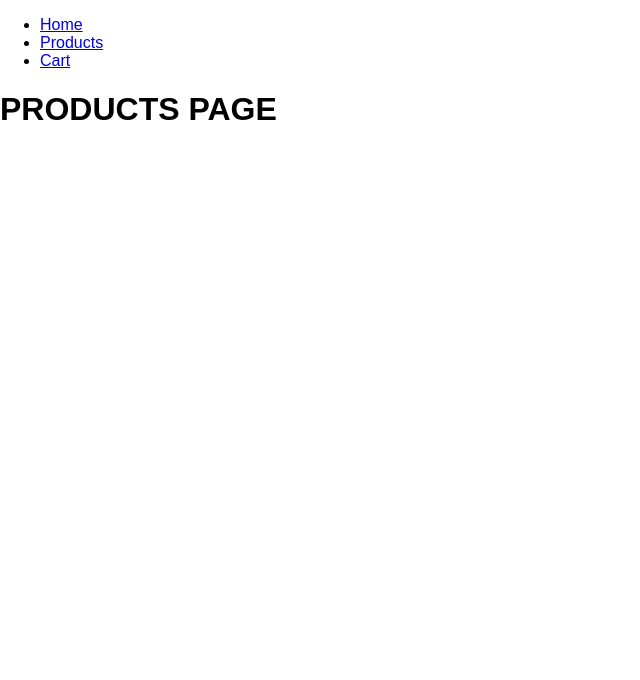
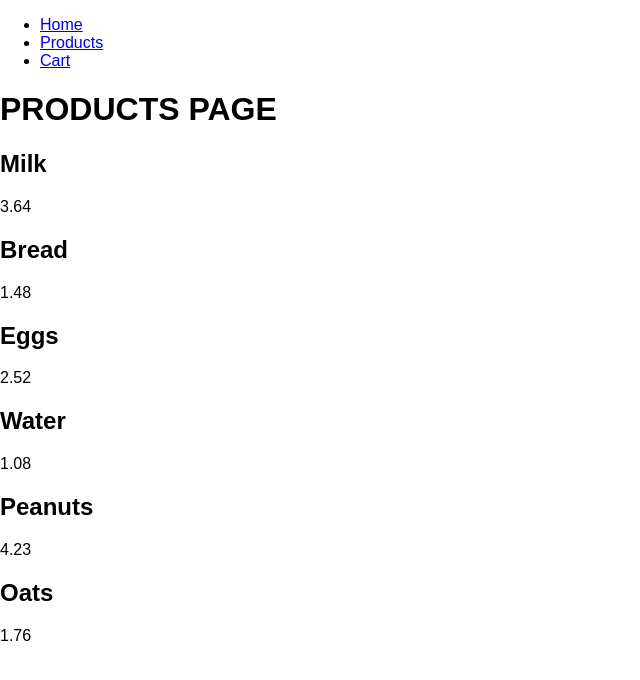
Before and after one commit to renderGUI/ecommerce-site, a React (Create React App) app: page /products in a window 1280 px wide. Shown: the top 680 px of the page, without its empty margins (0-640 px from the left). Built offline with nearby package versions, Linux system fonts and the light colour scheme; data requests are answered from the project's data file.

Commit message:
Render mock data to page

```diff
--- /dev/null
+++ b/src/components/products-page/Product.js
@@ -0,0 +1,10 @@
+const Product = (props) => {
+  return (
+    <div>
+      <h2>{props.item}</h2>
+      <p>{props.price}</p>
+    </div>
+  );
+};
+
+export default Product;
--- a/src/pages/Products.js
+++ b/src/pages/Products.js
@@ -1,7 +1,17 @@
+import { productsContext } from "../contexts/productsContext";
+import { useContext } from "react";
+import Product from "../components/products-page/Product";
+
 const Products = () => {
+  const { products } = useContext(productsContext);
   return (
     <div>
       <h1>PRODUCTS PAGE</h1>
+      {products.map((product) => {
+        return (
+          <Product item={product.item} price={product.price} key={product.id} />
+        );
+      })}
     </div>
   );
 };
```
